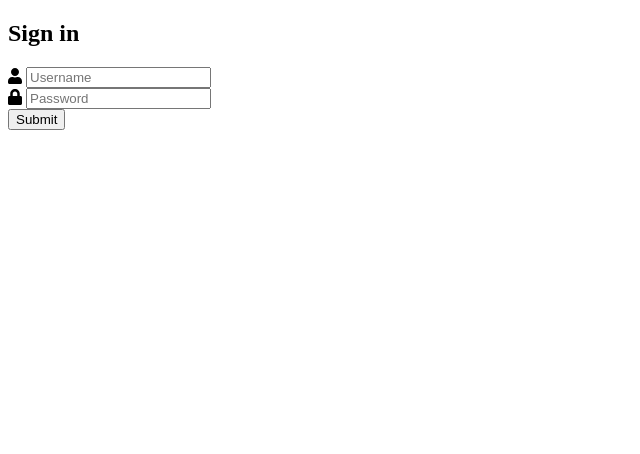
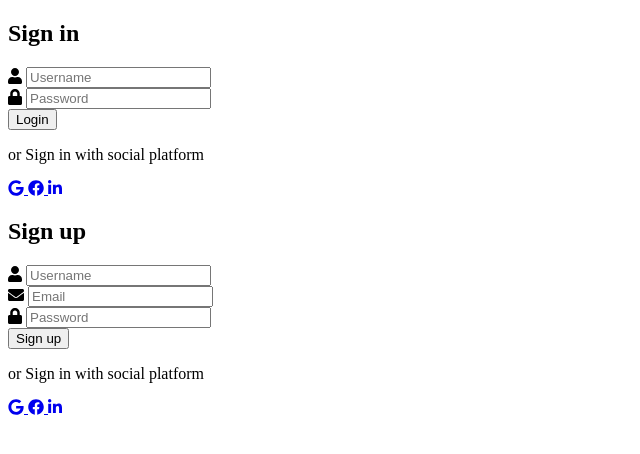
Before and after one commit to KoheliAkter/Loginpage, a plain HTML site: page login page-2.html in a window 1280 px wide. Shown: the whole page, without its empty margins (0-640 px from the left). Drawn offline with Linux system fonts and the light colour scheme.

Commit message:
working on signup form

```diff
--- a/login page-2.html
+++ b/login page-2.html
@@ -22,7 +22,54 @@
                     <i class="fas fa-lock"></i>
                     <input type="password" placeholder="Password">
                 </div>
-                <input type="submit" class="btn">
+                <input type="submit" value="Login" class="btn">
+                <p class="social-text">or Sign in with social platform</p>
+                <div class="social-media">
+                    <a href="#" class="social-icon">
+                        <i class="fab fa-google"></i>
+                    </a>
+                    <a href="#" class="social-icon">
+                        <i class="fab fa-facebook"></i>
+                    </a>
+                    <a href="#" class="social-icon">
+                        <i class="fab fa-linkedin-in"></i>
+                    </a>
+
+                </div>
+            </form>
+        <!-- signup form  start-->
+            <form action="" class="signup-form">
+                <h2 class="title">Sign up</h2>
+                <div class="input-field">
+                    <i class="fas fa-user"></i>
+                    <input type="text" placeholder="Username">
+                </div>
+
+                <div class="input-field">
+                    <i class="fas fa-envelope"></i>
+                    <input type="text" placeholder="Email">
+                </div>
+
+                <div class="input-field">
+                    <i class="fas fa-lock"></i>
+                    <input type="password" placeholder="Password">
+                </div>
+
+                <input type="submit" value="Sign up" class="btn">
+                <p class="social-text">or Sign in with social platform</p>
+
+                <div class="social-media">
+                    <a href="#" class="social-icon">
+                        <i class="fab fa-google"></i>
+                    </a>
+                    <a href="#" class="social-icon">
+                        <i class="fab fa-facebook"></i>
+                    </a>
+                    <a href="#" class="social-icon">
+                        <i class="fab fa-linkedin-in"></i>
+                    </a>
+
+                </div>
             </form>
         </div>
     </div>
```
